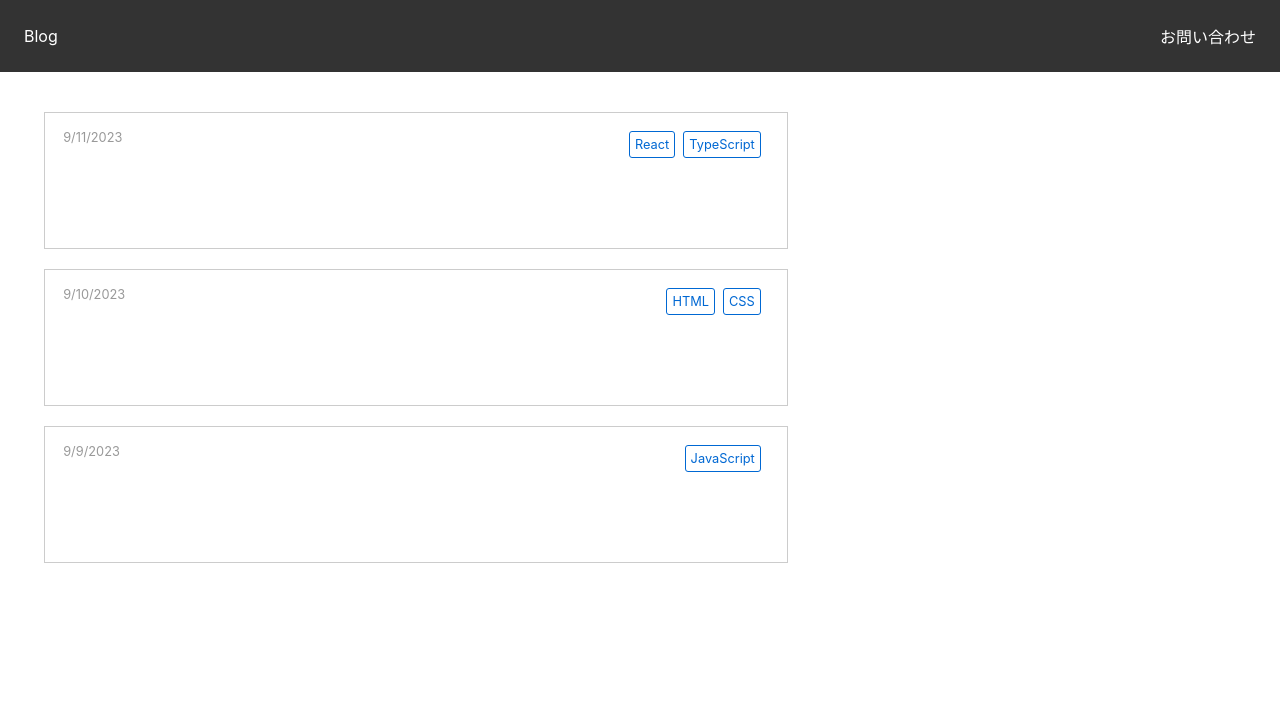
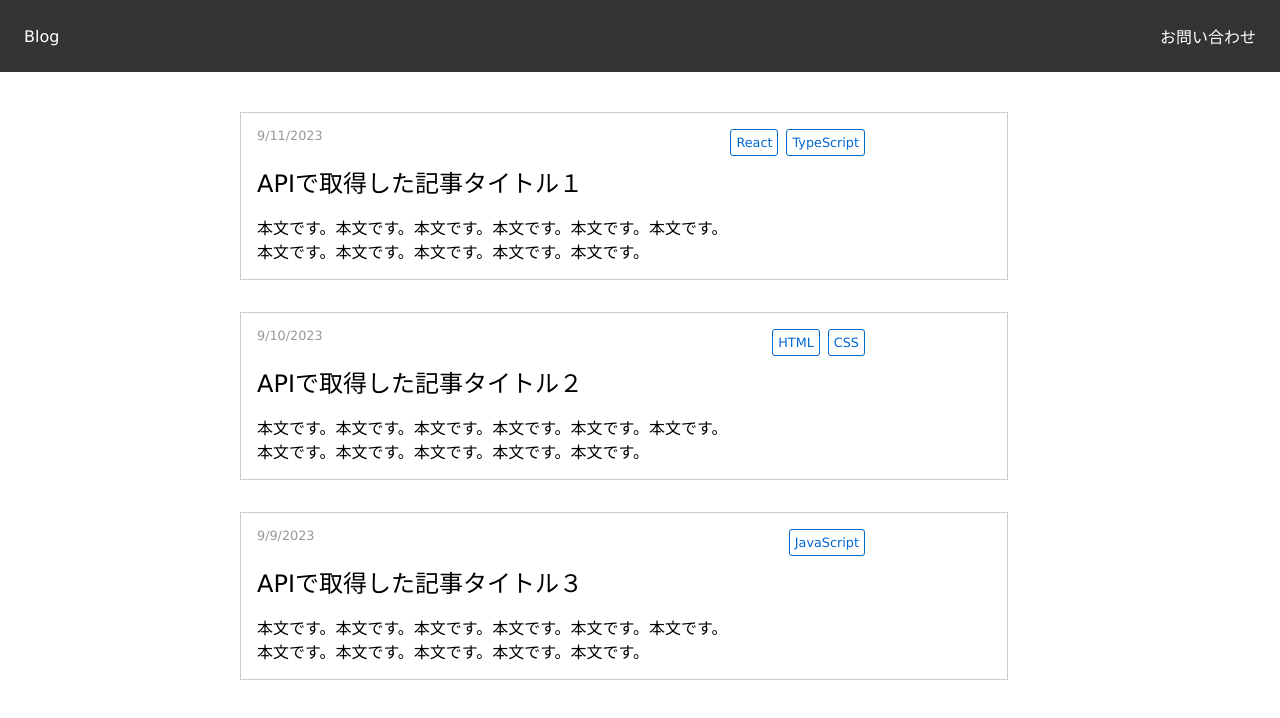
Before and after one commit to Yukiuyeda/blog-with-react, a React (Create React App) app: page / in a window 1280 px wide. Shown: the top 718 px of the page. Built offline with nearby package versions, Linux system fonts and the light colour scheme.

Commit message:
課題2の実装

```diff
--- a/src/App.css
+++ b/src/App.css
@@ -5,6 +5,10 @@
 .App-logo {
   height: 40vmin;
   pointer-events: none;
+}
+
+body {
+  font-family: Verdana, Geneva, Tahoma, sans-serif;
 }
 
 @media (prefers-reduced-motion: no-preference) {
--- a/src/components/ContactForm/ContactForm.js
+++ b/src/components/ContactForm/ContactForm.js
@@ -1,9 +1,48 @@
-import React from 'react';
-import './ContactForm.css';
+import React, { useState } from 'react';
+import styles from './ContactForm.module.css';
 
 const ContactForm = () => {
+  const initialValues = {name: "", mailAddress: "", content: ""};
+  const [formValues, setFormValues] = useState(initialValues);
+
+  //Stateの更新
+  const handleChange = e => {
+    const {name, value} = e.target;
+    setFormValues({...formValues, [name]: value});
+    // console.log(formValues);
+  };
+
+  //バリデーション
+
+
+  //クリアボタンで内容を初期化
+  const handleClear = () => {
+    setFormValues(initialValues)
+  }
+
   return (
-    <div>ContactForm</div>
+    <div className={styles.formContainer}>
+      <form className={styles.form}>
+        <div className={styles.formTitle}>問合わせフォーム</div>
+        <div className={styles.formField}>
+          <label htmlFor='name' className={styles.label}>お名前</label>
+          <input type="text" name="name" onChange={handleChange} value={formValues.name} className={styles.input}></input>
+        </div>
+        <div className={styles.formField}>
+          <label htmlFor='mailAddress' className={styles.label}>メールアドレス</label>
+          <input type="text" name="mailAddress" onChange={handleChange} value={formValues.mailAddress} className={styles.input}></input>
+        </div>
+        <div className={styles.contentField}>
+          <label htmlFor='content' className={styles.label}>本文</label>
+          <textarea type="text" name="content" onChange={handleChange} value={formValues.content} className={styles.textarea}></textarea>
+        </div>
+        <div className={styles.buttonGroup}>
+          <button className={styles.submitButton} type="submit">送信</button>
+          <button className={styles.clearButton} type="button" onClick={handleClear}>クリア</button>
+        </div>
+
+      </form>
+    </div>
   )
 }
 
--- /dev/null
+++ b/src/components/ContactForm/ContactForm.module.css
@@ -0,0 +1,70 @@
+.formTitle {
+    font-size: 1.1rem;
+    margin-bottom: 40px;
+    font-weight: bold;
+}
+
+.formContainer {
+    display: flex;
+    justify-content: center;
+}
+
+.formField {
+    display: flex;
+    margin-bottom: 24px;
+}
+
+.contentField {
+    display: flex;
+    margin-bottom:45px;
+}
+.form {
+    padding: 40px 0;
+    width: 100%;
+    max-width: 800px;
+}
+
+.label {
+    width: 30%;
+    display: flex;
+    align-items: center;
+}
+
+.input, .textarea {
+    width: 70%;
+    padding: 15px;
+    font-size: 1.2rem;
+    border: 1px solid #ccc;
+    border-radius: 5px;
+}
+
+
+.textarea {
+    height: 195px;
+}
+
+.buttonGroup {
+    display: flex;
+    justify-content: center;
+    gap: 16px;
+}
+
+button {
+    height: 40px;
+    border-radius: 10px;
+    border: none;
+}
+
+button:hover {
+    cursor: pointer;
+}
+
+.submitButton {
+    background-color: #1F2937;
+    color: white;
+    padding: 0 15px;
+}
+
+.clearButton {
+    padding: 0 15px;
+}
--- a/src/components/DetailPost/DetailPost.js
+++ b/src/components/DetailPost/DetailPost.js
@@ -1,7 +1,7 @@
 import React from 'react'
 import { useParams } from 'react-router-dom'
 import { posts } from '../../data/posts';
-import "./DetailPost.css"
+import styles from "./DetailPost.module.css"
 
 const DetailPost = () => {
     const { id } = useParams();
@@ -10,16 +10,16 @@ const DetailPost = () => {
     // console.log(found)
     return (
         <div>
-            <div className="detailContainer">
+            <div className={styles.container}>
                 <img src={found.thumbnailUrl} />
-                <div className="detailArticle">
-                    <div className="detailDateAndCategories">
-                        <p className="detailDate">{new Date(found.createdAt).toLocaleDateString()}</p>
-                        <ul className="detailCategories">
+                <div className={styles.article}>
+                    <div className={styles.dateAndCategories}>
+                        <p className={styles.date}>{new Date(found.createdAt).toLocaleDateString()}</p>
+                        <ul className={styles.categories}>
                             {found.categories.map(category => {return <li key={category}>{category}</li>})}
                         </ul>
                     </div>
-                    <h3>{`APIで取得した${found.title}`}</h3>
+                    <h3 className={styles.title}>{`APIで取得した${found.title}`}</h3>
                     <div className='detailContent' dangerouslySetInnerHTML={{__html: found.content}}></div>
                 </div>
             </div>
--- /dev/null
+++ b/src/components/DetailPost/DetailPost.module.css
@@ -0,0 +1,71 @@
+li {
+    list-style: none;
+}
+
+.post {
+    border: 1px solid #ccc;
+    padding: 18px;
+
+}
+
+.container {
+    display: flex;
+    flex-direction: column;
+    max-width: 800px;
+    padding: 16px;
+    margin: 0 auto;
+    margin-top: 40px;
+}
+
+.dateAndCategories {
+    margin-top: 16px;
+    margin-bottom: 8px;
+    display: flex;
+    justify-content: space-between;
+    align-items: center;
+    height: 27px;
+}
+
+.categories {
+    display: flex;
+}
+
+.categories li {
+    color:  #0068D3;
+    border: 1px solid #0068D3;
+    border-radius: 3px;
+    font-size: 0.8rem;
+    padding: 5px;
+    margin-right: 8px;
+
+}
+
+.title {
+    font-size: 1.5rem;
+    margin-bottom: 1rem;
+    font-weight: normal;
+    margin-top: 0.5rem
+}
+
+.posts {
+    display: flex;
+    flex-direction: column;
+    align-items: center;
+    gap: 20px;
+    margin:0;
+    padding: 0
+}
+.date {
+    color: #999;
+    font-size: 0.8rem;
+}
+
+
+.posts {
+    padding: 40px 16px;
+    max-width: 800px;
+}
+
+.article {
+    padding: 0 16px 16px 16px;
+}
--- a/src/components/Header/Header.js
+++ b/src/components/Header/Header.js
@@ -1,12 +1,12 @@
 import React from 'react';
-import "./Header.css";
+import styles from "./Header.module.css";
 import { Link } from 'react-router-dom';
 
 const Header = () => {
   return (
-    <header>
-        <Link to="/">Blog</Link>
-        <Link to="/contactform">お問い合わせ</Link>
+    <header className={styles.header}>
+        <Link to="/" className={styles.headerLink}>Blog</Link>
+        <Link to="/contactform" className={styles.headerLink}>お問い合わせ</Link>
     </header>
   )
 }
--- /dev/null
+++ b/src/components/Header/Header.module.css
@@ -0,0 +1,12 @@
+.header {
+    background-color: #333333;
+    display: flex;
+    justify-content: space-between;
+    align-items: center;
+    padding: 24px
+}
+
+.headerLink {
+   text-decoration: none;
+   color: white;
+}
--- a/src/components/Main/Main.js
+++ b/src/components/Main/Main.js
@@ -1,25 +1,25 @@
 import React from 'react';
 import { posts } from '../../data/posts';
-import "./Main.css"
+import styles from "./Main.module.css"
 import { Link, Outlet } from 'react-router-dom';
 
 const Main = () => {
   return (
-    <div>
-      <ul className="posts">
+    <div className={styles.mainContainer}>
+      <ul className={styles.posts}>
         {posts.map(post => {
-          return (<li key={post.id}>
-            <Link to={`/posts/${post.id}`}>
-              <div className="post">
-                <div className='postContent'>
-                  <div className="dateAndCategories">
-                    <p className="date">{new Date(post.createdAt).toLocaleDateString()}</p>
-                    <ul className="categories">
-                      {post.categories.map(category => {return <li key={category}>{category}</li>})}
+          return (<li key={post.id} className={styles.mainList}>
+            <Link to={`/posts/${post.id}`} className={styles.mainLink}>
+              <div className={styles.postContainer}>
+                <div className={styles.post}>
+                  <div className={styles.dateAndCategories}>
+                    <p className={styles.date}>{new Date(post.createdAt).toLocaleDateString()}</p>
+                    <ul className={styles.categories}>
+                      {post.categories.map(category => {return <li key={category} className={styles.categoriesList}>{category}</li>})}
                     </ul>
                   </div>
-                  <div className="title">{`APIで取得した${post.title}`}</div>
-                  <div className='content' dangerouslySetInnerHTML={{__html: post.content}}></div>
+                  <div className={styles.title}>{`APIで取得した${post.title}`}</div>
+                  <div className={styles.content} dangerouslySetInnerHTML={{__html: post.content}}></div>
                 </div>
               </div>
             </Link>
--- /dev/null
+++ b/src/components/Main/Main.module.css
@@ -0,0 +1,69 @@
+.mainList {
+    list-style: none;
+}
+
+.mainLink {
+    text-decoration: none;
+}
+
+.postContainer {
+    border: 1px solid #ccc;
+    padding: 16px;
+}
+
+.dateAndCategories {
+    display: flex;
+    justify-content: space-between;
+    align-items: end;
+    height: 27px;
+}
+
+.categories {
+    display: flex;
+}
+
+.categoriesList {
+    color:  #0068D3;
+    border: 1px solid #0068D3;
+    border-radius: 3px;
+    font-size: 0.8rem;
+    padding: 5px;
+    margin-right: 8px;
+
+}
+
+.title {
+    font-size: 1.5rem;
+    margin-bottom: 1rem;
+    font-weight: normal;
+    margin-top: 0.5rem;
+    color: black;
+}
+
+.posts {
+    display: flex;
+    flex-direction: column;
+    gap: 32px;
+    margin:0;
+    padding: 0;
+    max-width: 768px;
+}
+.date {
+    color: #999;
+    font-size: 0.8rem;
+}
+.content {
+    max-height: 48px;
+    overflow: hidden;
+    color: black;
+}
+
+.mainContainer {
+    max-width: 800px;
+    margin: 40px auto;
+    padding: 0 18px;
+}
+
+.post {
+    max-width: 616px;
+}
--- a/src/index.css
+++ b/src/index.css
@@ -1,8 +1,6 @@
 body {
   margin: 0;
-  font-family: -apple-system, BlinkMacSystemFont, 'Segoe UI', 'Roboto', 'Oxygen',
-    'Ubuntu', 'Cantarell', 'Fira Sans', 'Droid Sans', 'Helvetica Neue',
-    sans-serif;
+  font-family: system-ui, -apple-system, BlinkMacSystemFont, 'Segoe UI', Roboto, Oxygen, Ubuntu, Cantarell, 'Open Sans', 'Helvetica Neue', sans-serif;
   -webkit-font-smoothing: antialiased;
   -moz-osx-font-smoothing: grayscale;
 }
```
